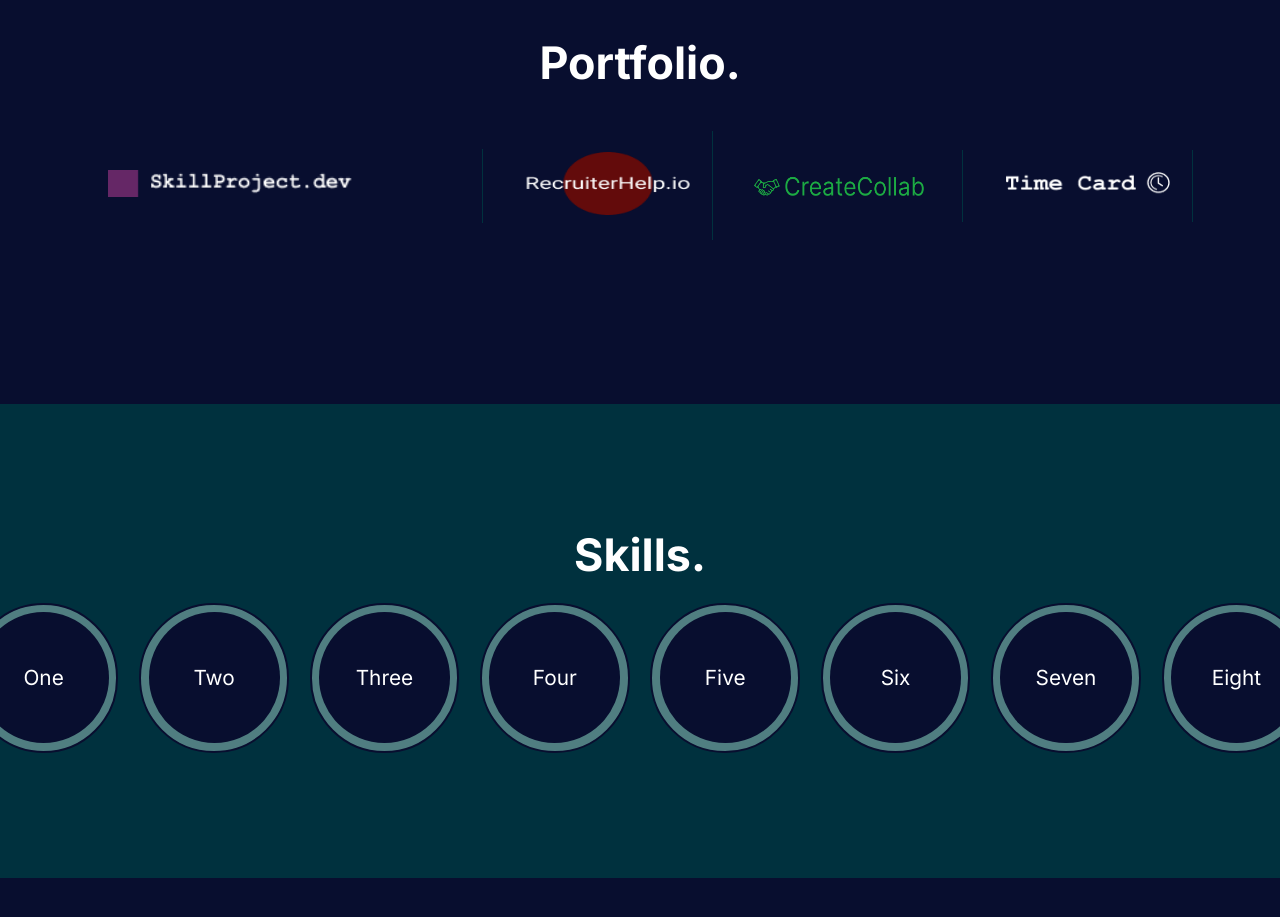
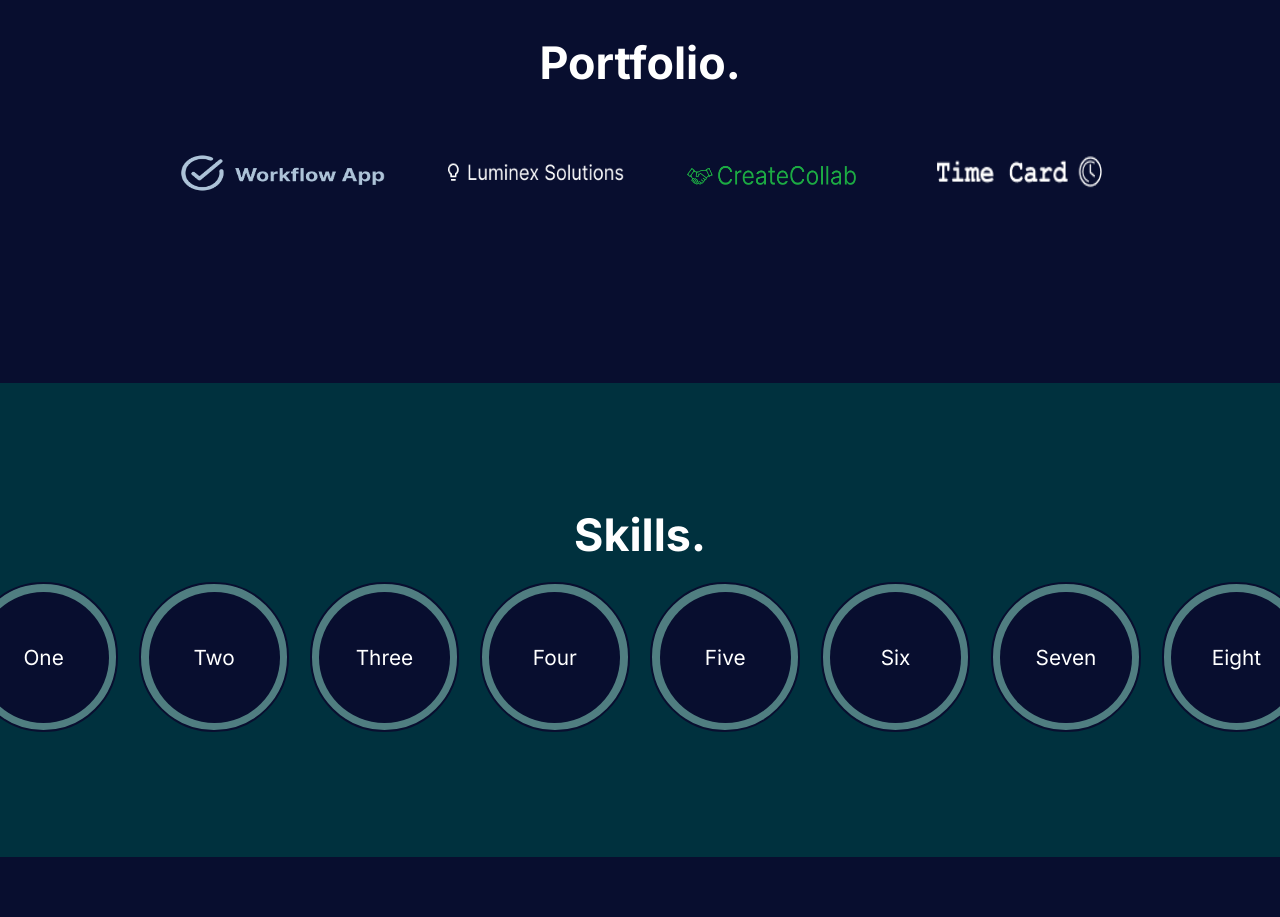
Before and after one commit to courthub74/PageAndFooter, a plain HTML site: page index.html in a window 1280 px wide. Shown: the part 1060-1977 px from the top of the page. Drawn offline with Linux system fonts and the light colour scheme.

Commit message:
lines in between the portfolios

```diff
--- a/index.html
+++ b/index.html
@@ -59,10 +59,10 @@
             <header>Portfolio.</header>
             <div class="portfolio_squares">
                 <div class="port_square">
-                    <img src="./img/SkillProjectLogo.png" id="skill_project" alt="skill_project">
+                    <img src="./img/WorkFlowApp.png" id="workflow_app" alt="workflow_app">
                 </div>
                 <div class="port_square">
-                    <img src="./img/RecruiterHelp.png" id="rec_help" alt="rec_help">
+                    <img src="./img/LuminexSolutions.png" id="luminex_solutions" alt="luminex_solutions">
                 </div>
                 <div class="port_square">
                     <img src="./img/CreateCollab.png" id="create_collab" alt="create_collab">
--- a/style.scss
+++ b/style.scss
@@ -196,6 +196,8 @@ body {
             .portfolio_squares {
                 display: flex;
                 align-items: center;
+                justify-content: center;
+                // background-color: #00313E;
                 gap: 1em;
                 .port_square {
                     // background-color: #1c1d46;
@@ -203,7 +205,7 @@ body {
                     background: none;
                     // border-top: 1px solid $buttongrey;
                     // border-top: 2px solid $nextgreen;
-                    border-right: 1px solid $nextgreen;
+                    // border-right: 1px solid $nextgreen;
                     // padding: 5em 5em 10em 5em;
                     padding: 1em 1em 1em 1em;
                     font-family: 'Inter', sans-serif;
@@ -213,13 +215,13 @@ body {
                         width: 10em;
                         height: 3em;
                     }
-                    #skill_project {
-                        width: 17em;
-                        height: 1.3em;
+                    #workflow_app {
+                        width: 10em;
+                        height: 2em;
                     }
-                    #rec_help {
-                        width: 8em;
-                        height: 3em;
+                    #luminex_solutions {
+                        width: 8.5em;
+                        height: 1.2em;
                     }
                     #create_collab {
                         width: 9em;
@@ -227,7 +229,7 @@ body {
                     }
                     #time_card {
                         width: 8em;
-                        height: 1.2em;
+                        height: 1.7em;
                     }
                 }
             }
```
Also changed, not shown: img/LuminexSolutions.png (added), img/WorkFlowApp.png (added), style.css, 1 other file.
